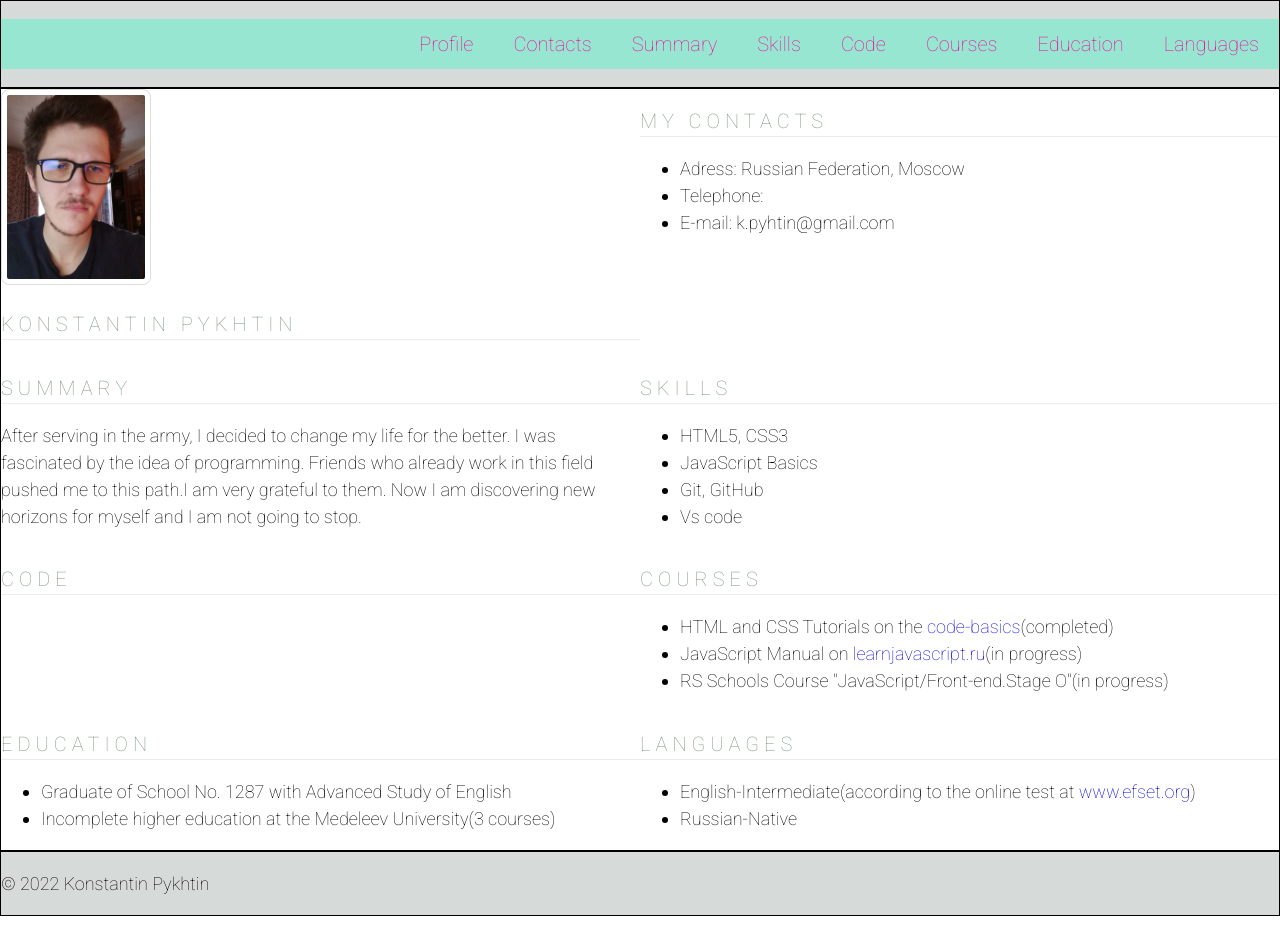
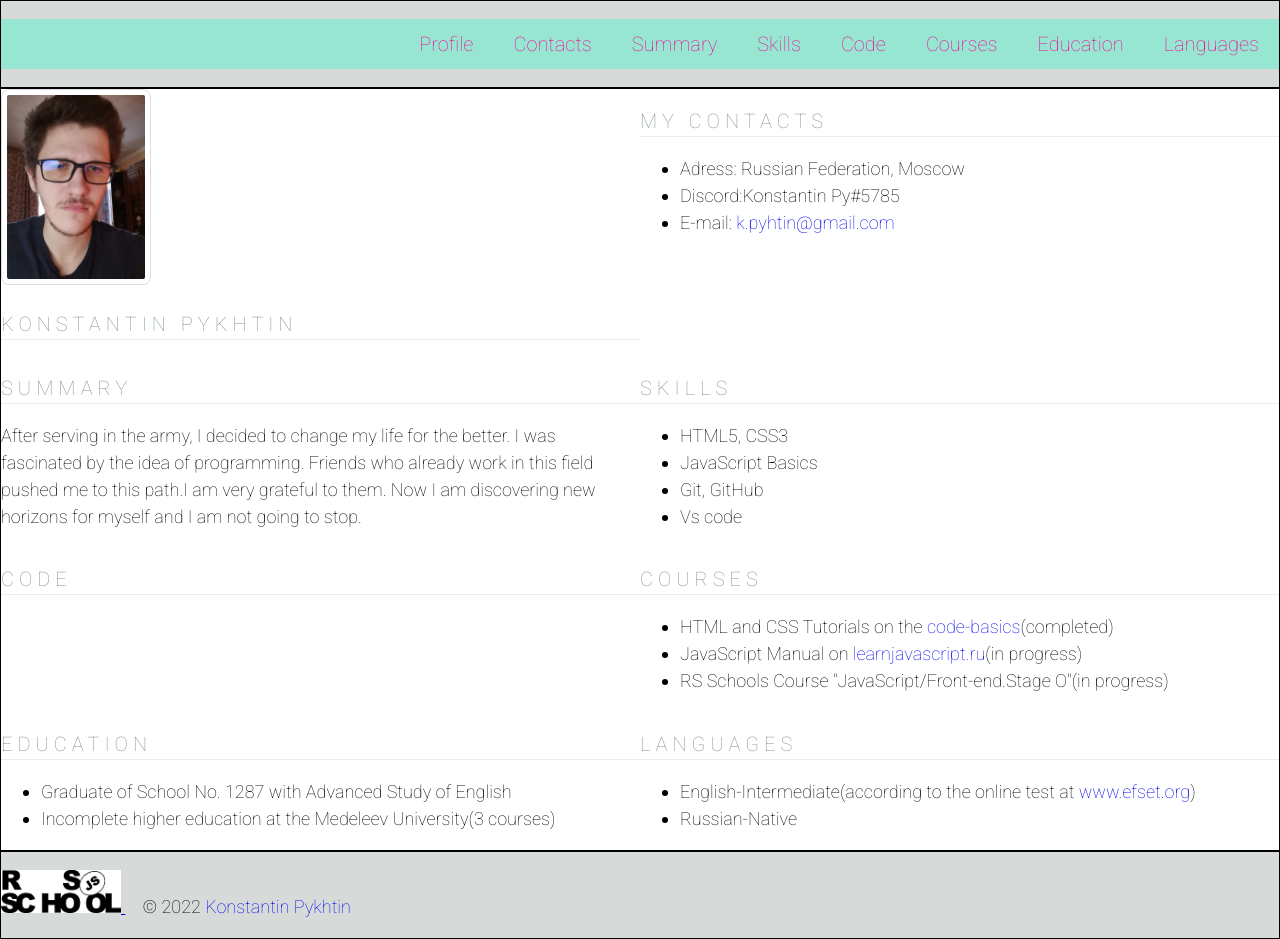
Before and after one commit to KonstantinPy/rsschool-cv1, a plain HTML site: page index.html in a window 1280 px wide. Before the commit the page ends 916 px from the top, so only its background shows below. Drawn offline with Linux system fonts and the light colour scheme.

Commit message:
feat: add favicon & links

```diff
--- a/index.html
+++ b/index.html
@@ -8,6 +8,7 @@
     <link rel="preconnect" href="https://fonts.gstatic.com" crossorigin>
     <link href="https://fonts.googleapis.com/css2?family=Roboto:wght@100&display=swap" rel="stylesheet">
     <link rel="stylesheet" href="style.css">
+    <link rel="icon" href="assets/favicon.ico">
     <title>cv</title>
     </head>
 <body class="body">
@@ -37,8 +38,8 @@
                 <h2 class="section-title">My contacts</h2>
                 <ul>
                     <li>Adress: Russian Federation, Moscow</li>
-                    <li>Telephone:</li>
-                    <li>E-mail: k.pyhtin@gmail.com</li>
+                    <li>Discord:Konstantin Py#5785</li>
+                    <li>E-mail: <a class="link" href="mailto:k.pyhtin@gmail.com">k.pyhtin@gmail.com</a></li>
                 </ul>
             </section>
             <section class="section" id="summary">
@@ -94,7 +95,10 @@
     <footer class="footer">
         <div class="container">
             <p>
-                &copy; 2022 Konstantin Pykhtin
+                <a href="https://rs.school/js/">
+                <img class="img2" src="./assets/rs_school_js.ico" alt="rs_school icon">
+                </a>
+                 &nbsp;&nbsp;&nbsp;&nbsp;&copy; 2022 <a class="link" href="https://github.com/KonstantinPy">Konstantin Pykhtin</a>
             </p>
         </div>
     </footer>
--- a/style.css
+++ b/style.css
@@ -69,7 +69,7 @@
 
 .img2 {
     margin: auto;
-    width: 100px;
+    width: 120px;
 }
 
 .link {
```
Also changed, not shown: assets/rs_school_js.ico (added).
